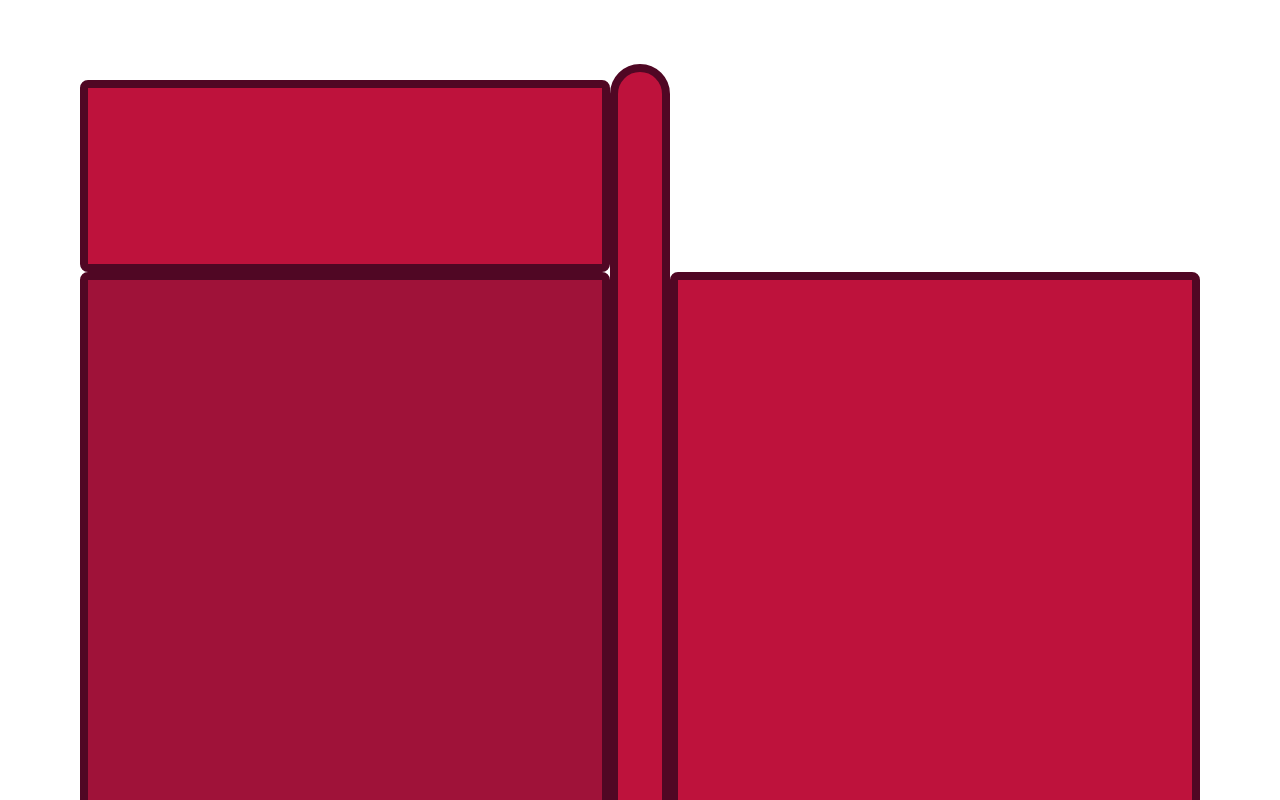
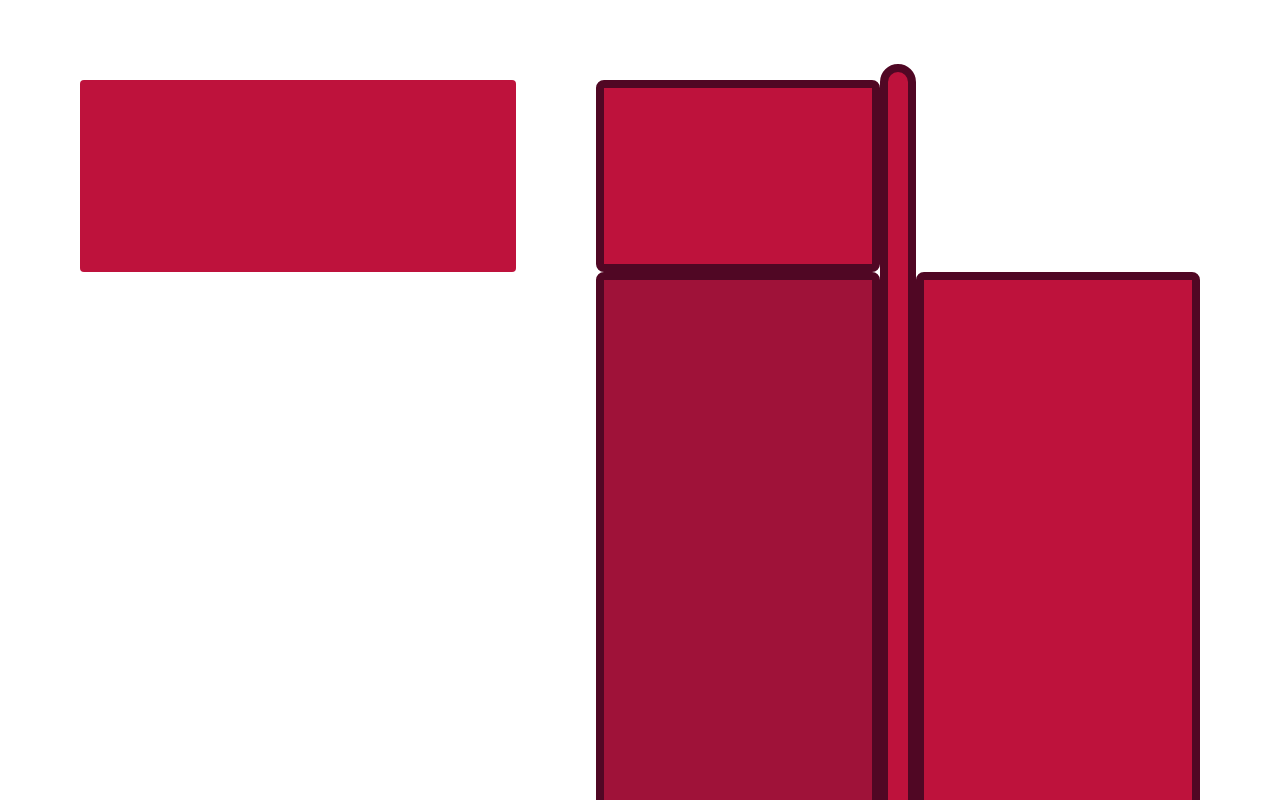
Before and after one commit to JourneyHM/Pokedex, a React (Create React App) app in the folder pokedex/: page / in a window 1280 px wide. Shown: the top 800 px of the page. Built offline with nearby package versions, Linux system fonts and the light colour scheme.

Commit message:
Ejemplo componentes

```diff
--- a/pokedex/src/App.tsx
+++ b/pokedex/src/App.tsx
@@ -2,6 +2,7 @@ import React from 'react';
 import logo from './logo.svg';
 import './App.css';
 import Button from './components/Button';
+import Container from './components/Pokedex/Container';
 
 function App() {
   const [contador, setContador]= React.useState(0);
@@ -19,8 +20,10 @@ function App() {
   return (
     <div className="App">
       <div className="flex flex-row">
+      <Container color='red'></Container>
         <div className="basis-5/6 flex flex-col">
           <div className="rounded-lg border-8 border-pink-950 bg-rose-700 h-48 mt-20 ml-20"></div>
+
           <div className="rounded-lg border-8 border-pink-950 bg-rose-800 h-dvh ml-20"></div>
         </div>
         <div className="basis-1/12 mt-16 mb-20 flex-grow-0">
--- a/pokedex/src/components/Pokedex/Container.tsx
+++ b/pokedex/src/components/Pokedex/Container.tsx
@@ -0,0 +1,12 @@
+import './container.css';
+
+interface ContainerProps{
+    color:string|'white'|'red';
+}
+
+export default function Container(props:ContainerProps){
+    return(
+        <div className={`container ${props.color==='white'?'white':''}${props.color==='red'?'red':''}` }
+        ></div>
+    )
+}
--- a/pokedex/src/components/Pokedex/container.css
+++ b/pokedex/src/components/Pokedex/container.css
@@ -0,0 +1,10 @@
+.container{
+    @apply rounded h-48 mt-20 ml-20;
+}
+
+.white{
+    @apply bg-slate-100;
+}
+.red{
+    @apply bg-rose-700
+}
```
